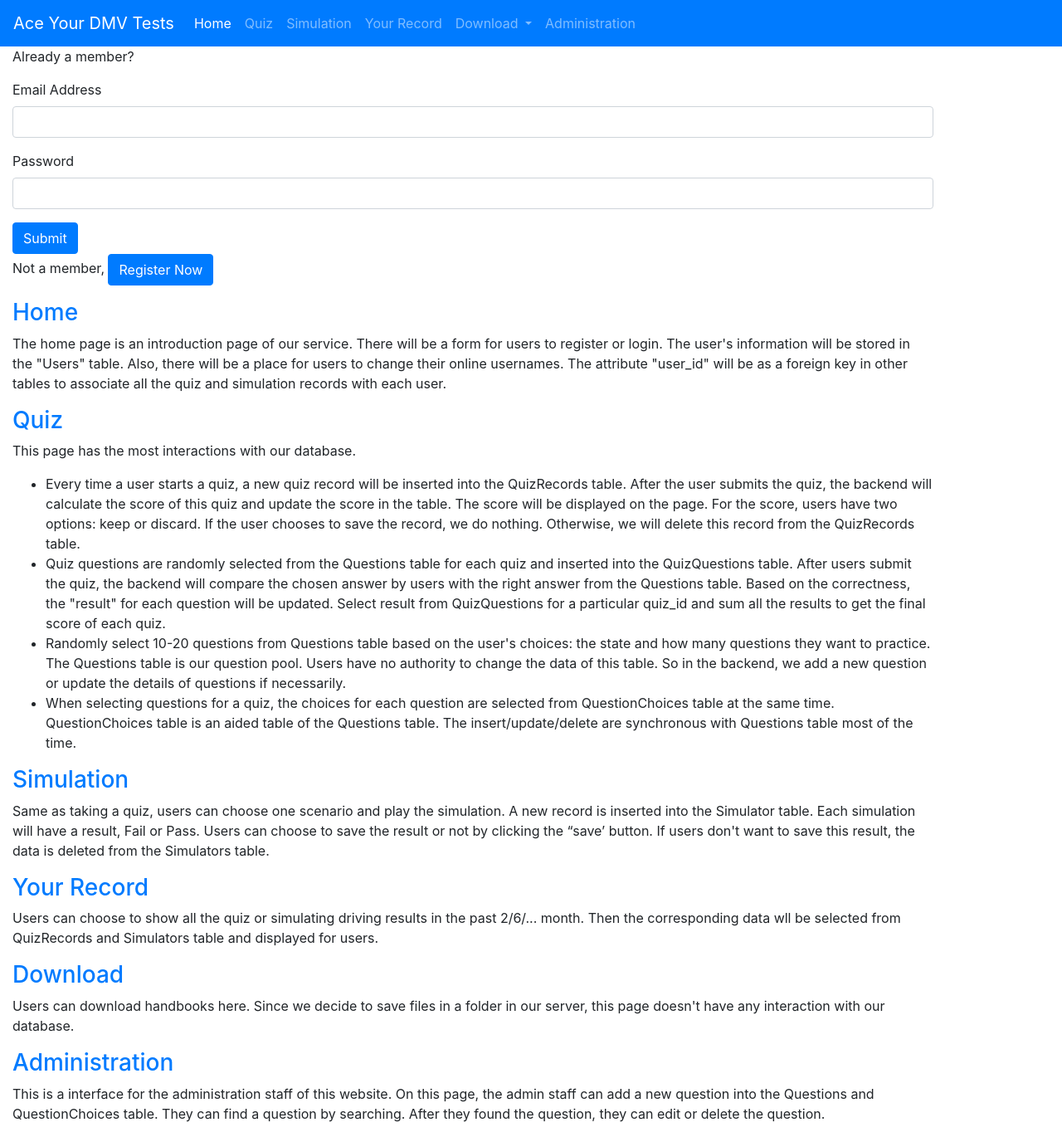
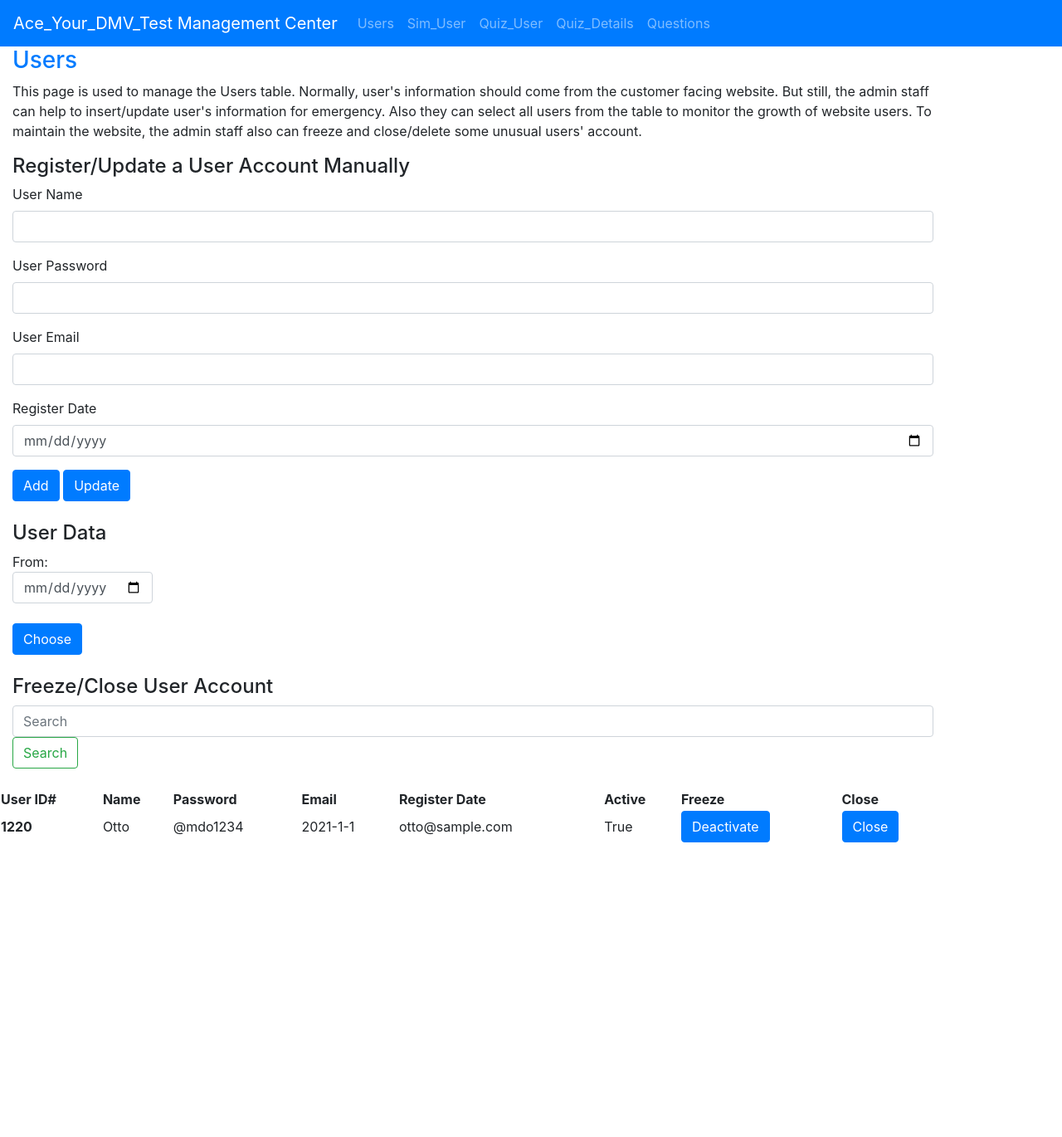
Before and after one commit to nguyeti4/cs340, a Flask app: page / in a window 1280 px wide. Shown: the whole page at 83% size. After the commit the page ends 1015 px from the top, so only its background shows below. Run offline with Flask 2, Linux system fonts and the light colour scheme; some libraries are stand-ins or nearby versions.

Commit message:
update all the UI and server
Transfer the website from user facing to admin management

```diff
--- a/app.py
+++ b/app.py
@@ -1,6 +1,6 @@
 from flask import Flask, redirect, url_for, render_template, request, session, flash
 from datetime import timedelta
-from db_connector import connect_to_database, execute_query
+# from db_connector import connect_to_database, execute_query
 
 app = Flask(__name__)
 app.secret_key = "group19"
@@ -8,57 +8,29 @@ app.permanent_session_lifetime = timedelta(days=1)
 
 
 @app.route("/", methods=["POST", "GET"])
-def home():
+def users():
     # db_connection = connect_to_database()
     # query = "SELECT fname, lname, homeworld, age, id from bsg_people;"
     # result = execute_query(db_connection, query).fetchall()
+    return render_template("users.html")
 
-    if request.method == "POST":
-        session.permanent = True
-        user_email = request.form["user-email"] # get data from the frontend form
-        session["user_email"] = user_email  # save user info in the session
-        # return redirect(url_for("home"))
-        flash("You have sucessfully login")
-        return render_template("index.html")
-    else:
-        return render_template("index.html")
+@app.route("/sim_user",methods=["POST","GET"])
+def sim_user():
+    return render_template("simulators.html")
 
-@app.route("/laws")
-def laws():
-    return render_template("Laws.html")
+@app.route("/quiz_user", methods=["POST", "GET"])
+def quiz_user():
+    return render_template("quizRecords.html")
 
-@app.route("/admin", methods=["POST", "GET"])
-def admin():
-    return render_template("admin.html")
+@app.route("/quiz_detail", methods=["POST", "GET"])
+def quiz_detail():
+    return render_template("quizQuestions.html")
 
-@app.route("/quiz", methods=["POST", "GET"])
-def quiz():
-    if "user_email" in session:
-        user_email = session["user_email"]
-    if request.method == "POST":
-        state = request.form["state"]
-        number = request.form["number"]
-        return render_template("quiz.html")
-    else:
-        return render_template("quiz.html")
+@app.route("/ques", methods=["POST", "GET"])
+def questions():
+    return render_template("questions.html")
 
 
-@app.route("/sim",methods=["POST","GET"])
-def simulator():
-    if request.method == "POST":
-        scenario = request.form["scenario"]
-        return render_template("simulator.html")
-    else:
-        return render_template("simulator.html")
-
-@app.route("/records", methods=["POST", "GET"])
-def records():
-    if request.method == "POST":
-        day = request.form["day"]
-        month = request.form["month"]
-        return render_template("Record.html")
-    else:
-        return render_template("Record.html")
 
 if __name__ == "__main__":
     app.run(debug=True)
--- a/templates/Laws.html
+++ /dev/null
@@ -1,6 +0,0 @@
-{% extends "base.html" %}
-{% block title %}Laws{% endblock %}
-
-{% block content %}
-<h1>Hi, this is our DMV Laws page</h1>
-{% endblock %}
--- a/templates/base.html
+++ b/templates/base.html
@@ -16,37 +16,27 @@
     </head>
     <body onload="startGame()">
         <nav class="navbar navbar-expand-lg navbar-dark bg-primary">
-            <a class="navbar-brand" href="/">Ace Your DMV Tests</a>
+            <a class="navbar-brand" href="/">Ace_Your_DMV_Test Management Center</a>
             <button class="navbar-toggler" type="button" data-toggle="collapse" data-target="#navbarNavDropdown" aria-controls="navbarNavDropdown" aria-expanded="false" aria-label="Toggle navigation">
               <span class="navbar-toggler-icon"></span>
             </button>
             <div class="collapse navbar-collapse" id="navbarNavDropdown">
               <ul class="navbar-nav">
-                <li class="nav-item active">
-                  <a class="nav-link" href="/">Home <span class="sr-only">(current)</span></a>
+                <li class="nav-item">
+                  <a class="nav-link" href="/">Users</a>
                 </li>
                 <li class="nav-item">
-                  <a class="nav-link" href="/quiz">Quiz</a>
+                  <a class="nav-link" href="/sim_user">Sim_User</a>
                 </li>
                 <li class="nav-item">
-                    <a class="nav-link" href="/sim">Simulation</a>
+                  <a class="nav-link" href="/quiz_user">Quiz_User</a>
                 </li>
                 <li class="nav-item">
-                  <a class="nav-link" href="/records">Your Record</a>
-                </li>
-                <li class="nav-item dropdown">
-                  <a class="nav-link dropdown-toggle" href="/laws" id="navbarDropdownMenuLink" role="button" data-toggle="dropdown" aria-haspopup="true" aria-expanded="false">
-                    Download
-                  </a>
-                  <div class="dropdown-menu" aria-labelledby="navbarDropdownMenuLink">
-                    <a class="dropdown-item" href="/laws">Download California Handbook</a>
-                    <a class="dropdown-item" href="/laws">Download Oregon Handbook</a>
-                    <a class="dropdown-item" href="/laws">Demonstration Video</a>
-                  </div>
+                  <a class="nav-link" href="/quiz_detail">Quiz_Details</a>
                 </li>
                 <li class="nav-item">
-                  <a class="nav-link" href="/admin">Administration</a>
-              </li>
+                  <a class="nav-link" href="/ques">Questions</a>
+                </li>
               </ul>
             </div>
         </nav>
--- a/templates/index.html
+++ /dev/null
@@ -1,98 +0,0 @@
-{% extends "base.html" %}
-{% block title %}Home{% endblock %}
-
-{% block content %}
-    {% with messages = get_flashed_messages() %}
-        {% if messages %}
-            {% for msg in messages %}
-                <p>{{msg}}</p>
-            {% endfor %}
-        {% endif %}
-    {% endwith %}
-
-<form class="container" action="/" method="POST" style="margin-left: 0;">
-    <div>
-        <p>Already a member?</p>
-    </div>
-    <div class="form-group">
-        <label>Email Address </label>
-        <input class="form-control" type="email" name="user-email">
-    </div>
-    <div class="form-group">
-        <label>Password </label>
-        <input class="form-control" type="password" name="user-password">
-    </div>
-    <input class="btn btn-primary" type="submit" value="Submit">
-    <div>
-        <p>Not a member, <input class="btn btn-primary" type="submit" value="Register Now"></p>
-    </div>
-</form>
-<div class="container" style="margin-left: 0;">
-    <h3><a href="/">Home</a></h3>
-    <p>
-        The home page is an introduction page of our service. There will be a form for users to register or login.
-        The user's information will be stored in the "Users" table. Also, there will be a place for users to change their
-        online usernames.
-        The attribute "user_id" will be as a foreign key in other tables to associate all the quiz and simulation
-        records with each user.
-    </p>
-</div>
-<div class="container" style="margin-left: 0;">
-    <h3><a href="/quiz">Quiz</a></h3>
-    <p>
-        This page has the most interactions with our database.
-        <ul>
-            <li>
-                Every time a user starts a quiz, a new quiz record will be inserted into the QuizRecords table.
-                After the user submits the quiz, the backend will calculate the score of this quiz and update the score in the table.
-                The score will be displayed on the page. For the score, users have two options: keep or discard. If the user chooses to save the record, we
-                do nothing. Otherwise, we will delete this record from the QuizRecords table.
-            </li>
-            <li>
-                Quiz questions are randomly selected from the Questions table for each quiz and inserted into the QuizQuestions table.
-                After users submit the quiz, the backend will compare the chosen answer by users with the right answer from the Questions table.
-                Based on the correctness, the "result" for each question will be updated.
-                Select result from QuizQuestions for a particular quiz_id and sum all the results to get the final score of each quiz.
-            </li>
-            <li>
-                Randomly select 10-20 questions from Questions table based on the user's choices: the state and how many questions they want to practice.
-                The Questions table is our question pool. Users have no authority to change the data of this table. So in the backend, we add a new question or
-                update the details of questions if necessarily.
-            </li>
-            <li>
-                When selecting questions for a quiz, the choices for each question are selected from QuestionChoices table at the same time. QuestionChoices table
-                is an aided table of the Questions table. The insert/update/delete are synchronous with Questions table most of the time.
-            </li>
-
-        </ul>
-    </p>
-</div>
-<div class="container" style="margin-left: 0;">
-    <h3><a href="/sim">Simulation</a></h3>
-    <p>
-        Same as taking a quiz, users can choose one scenario and play the simulation. A new record is inserted into the Simulator table. Each simulation will have a result, Fail or Pass.
-        Users can choose to save the result or not by clicking the “save’ button. If users don't want to save this result, the data is deleted from the Simulators table.
-    </p>
-</div>
-<div class="container" style="margin-left: 0;">
-    <h3><a href="/records">Your Record</a></h3>
-    <p>
-        Users can choose to show all the quiz or simulating driving results in the past 2/6/... month.
-        Then the corresponding data wll be selected from QuizRecords and Simulators table and displayed for users.
-    </p>
-</div>
-<div class="container" style="margin-left: 0;">
-    <h3><a href="/laws">Download</a></h3>
-    <p>
-        Users can download handbooks here. Since we decide to save files in a folder in our server, this page doesn't have any interaction
-        with our database.
-    </p>
-</div>
-<div class="container" style="margin-left: 0;">
-    <h3><a href="/admin">Administration</a></h3>
-    <p>
-        This is a interface for the administration staff of this website. On this page, the admin staff can add a new question into the Questions and QuestionChoices table.
-        They can find a question by searching. After they found the question, they can edit or delete the question.
-    </p>
-</div>
-{% endblock %}
--- /dev/null
+++ b/templates/users.html
@@ -0,0 +1,97 @@
+{% extends "base.html" %}
+{% block title %}Home{% endblock %}
+
+{% block content %}
+    {% with messages = get_flashed_messages() %}
+        {% if messages %}
+            {% for msg in messages %}
+                <p>{{msg}}</p>
+            {% endfor %}
+        {% endif %}
+    {% endwith %}
+
+<div class="container" style="margin-left: 0;">
+    <h3><a href="/">Users</a></h3>
+    <p>
+        This page is used to manage the Users table. Normally, user's information should come from the customer
+        facing website. But still, the admin staff can help to insert/update user's information for emergency.
+        Also they can select all users from the table to monitor the growth of website users.
+        To maintain the website, the admin staff also can freeze and close/delete some unusual users' account.
+    </p>
+</div>
+
+<form class="container" action="/" method="POST" style="margin-left: 0;">
+    <div>
+        <h4>Register/Update a User Account Manually</h4>
+    </div>
+    <div class="form-group">
+        <label>User Name</label>
+        <input class="form-control" type="text" name="user_name">
+    </div>
+    <div class="form-group">
+        <label>User Password</label>
+        <input class="form-control" type="password" name="user_password">
+    </div>
+    <div class="form-group">
+        <label>User Email</label>
+        <input class="form-control" type="email" name="user_email">
+    </div>
+    <div class="form-group">
+        <label>Register Date</label>
+        <input class="form-control" type="date" name="regis_date">
+    </div>
+    <input class="btn btn-primary" type="submit" value="Add">
+    <input class="btn btn-primary" type="submit" value="Update">
+</form>
+<br>
+
+<form class="container" action="/" method="POST" style="margin-left: 0;">
+    <div>
+        <h4>User Data</h4>
+    </div>
+    <div class="form-group">
+        <label>From: <input class="form-control" type="date" name="select_date"></label>
+    </div>
+    <input class="btn btn-primary" type="submit" value="Choose">
+</form>
+<br>
+
+<form class="container" action="/" method="POST" style="margin-left: 0;">
+    <div>
+        <h4>Freeze/Close User Account</h4>
+    </div>
+    <form class="container" class="form-inline my-2 my-lg-0" style="margin-left: 0;">
+        <input class="form-control mr-sm-2" type="search" placeholder="Search" aria-label="Search">
+        <button class="btn btn-outline-success my-2 my-sm-0" type="submit">Search</button>
+    </form>
+</form>
+<br>
+
+<table class="container" class="table table-striped" style="margin-left: 0;">
+    <thead>
+      <tr>
+        <th scope="col">User ID#</th>
+        <th scope="col">Name</th>
+        <th scope="col">Password</th>
+        <th scope="col">Email</th>
+        <th scope="col">Register Date</th>
+        <th scope="col">Active</th>
+        <th scope="col">Freeze</th>
+        <th scope="col">Close</th>
+      </tr>
+    </thead>
+    <tbody>
+      <tr>
+        <th scope="row">1220</th>
+        <td>Otto</td>
+        <td>@mdo1234</td>
+        <td>2021-1-1</td>
+        <td>otto@sample.com</td>
+        <td>True</td>
+        <td><input class="btn btn-primary" type="submit" value="Deactivate"></td>
+        <td><input class="btn btn-primary" type="submit" value="Close"></td>
+      </tr>
+    </tbody>
+</table>
+
+{% endblock %}
```
Also changed, not shown: templates/admin.html (deleted, +0 -64 lines), templates/questions.html (added, +95 -0 lines), templates/quizQuestions.html (renamed from templates/Record.html), templates/quizRecords.html (renamed from templates/quiz.html), templates/simulators.html (renamed from templates/simulator.html).
